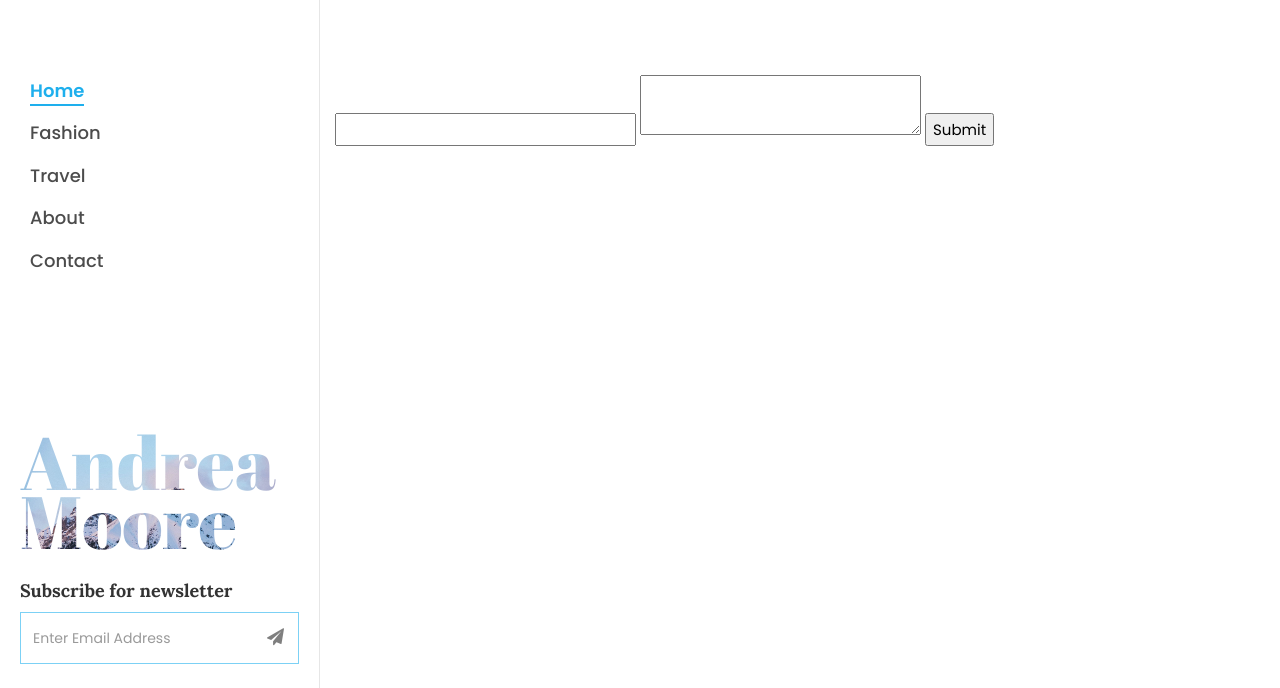
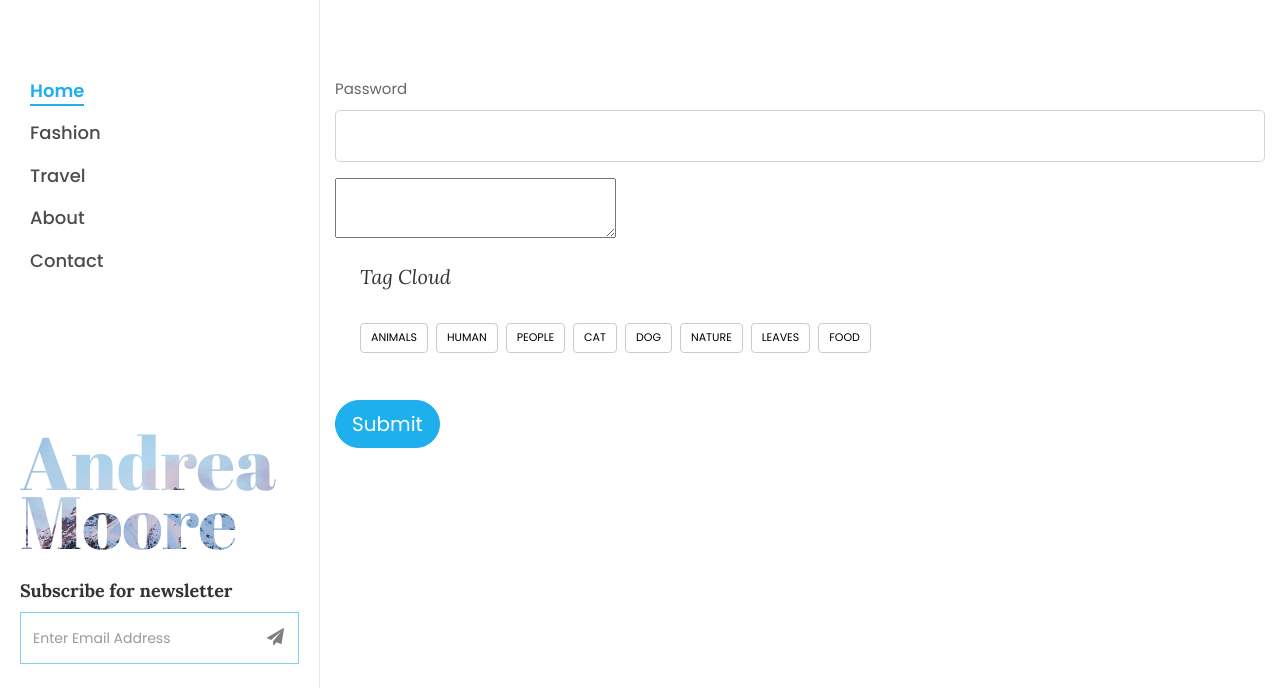
Before and after one commit to ivan-vb/Flask_first_project, a Flask app: page /create in a window 1280 px wide. Shown: the top 688 px of the page. Run offline with Flask 2, Linux system fonts and the light colour scheme; some libraries are stand-ins or nearby versions; some web fonts are replaced.

Commit message:
Commit work 11/03/2020

```diff
--- a/config.py
+++ b/config.py
@@ -2,7 +2,7 @@ class Configuration(object):
     DEBUG = True
     SQLALCHEMY_TRACK_MODIFICATIONS = False
     SQLALCHEMY_DATABASE_URI = 'mysql+mysqlconnector://root@localhost/flaskblog'
-    CKEDITOR_PKG_TYPE = 'standart'
+    #CKEDITOR_PKG_TYPE = 'standart'
     CKEDITOR_SERVE_LOCAL = False
     CKEDITOR_FILE_UPLOADER = 'upload'
     SECRET_KEY = 'dev key'
--- a/templates/create.html
+++ b/templates/create.html
@@ -7,18 +7,45 @@
 
 {% block body %}
 
-{{ ckeditor.load(custom_url=url_for('static', filename='ckeditor/ckeditor.js')) }}
+
 
 
 		<div id="colorlib-main">
 			<section class="ftco-section">
 				<div class="container">
-                    <form method="post">
 
-                            {{ form.title() }}
-                            {{ form.body() }}
-                            {{ form.submit() }}
+                        <form method="post">
+
+<div class="form-group" >
+    <label for="exampleInputPassword1">Password</label>
+                        <div class="input-group input-group-lg">
+
+                                <input id="title" class="form-control" name="title" type="text" value="">
+                        </div>
+                        </div>
+                            <div class="form-group" >
+                            {{ ckeditor.load(custom_url=url_for('static', filename='ckeditor/ckeditor.js')) }}
+                            <textarea class="ckeditor " id="body" name="body"></textarea>
+                            </div>
+                            <div class="sidebar-box ftco-animate">
+                          <h3 class="sidebar-heading">Tag Cloud</h3>
+                          <ul class="tagcloud">
+                            <a href="#" class="tag-cloud-link">animals</a>
+                            <a href="#" class="tag-cloud-link">human</a>
+                            <a href="#" class="tag-cloud-link">people</a>
+                            <a href="#" class="tag-cloud-link">cat</a>
+                            <a href="#" class="tag-cloud-link">dog</a>
+                            <a href="#" class="tag-cloud-link">nature</a>
+                            <a href="#" class="tag-cloud-link">leaves</a>
+                            <a href="#" class="tag-cloud-link">food</a>
+                          </ul>
+                        </div>
+
+                            <input id="submit" class="btn btn-primary btn-lg" name="submit" type="submit" value="Submit">
+
+
                     </form>
+
                 </div>
 			</section>
 		</div><!-- END COLORLIB-MAIN -->
```
